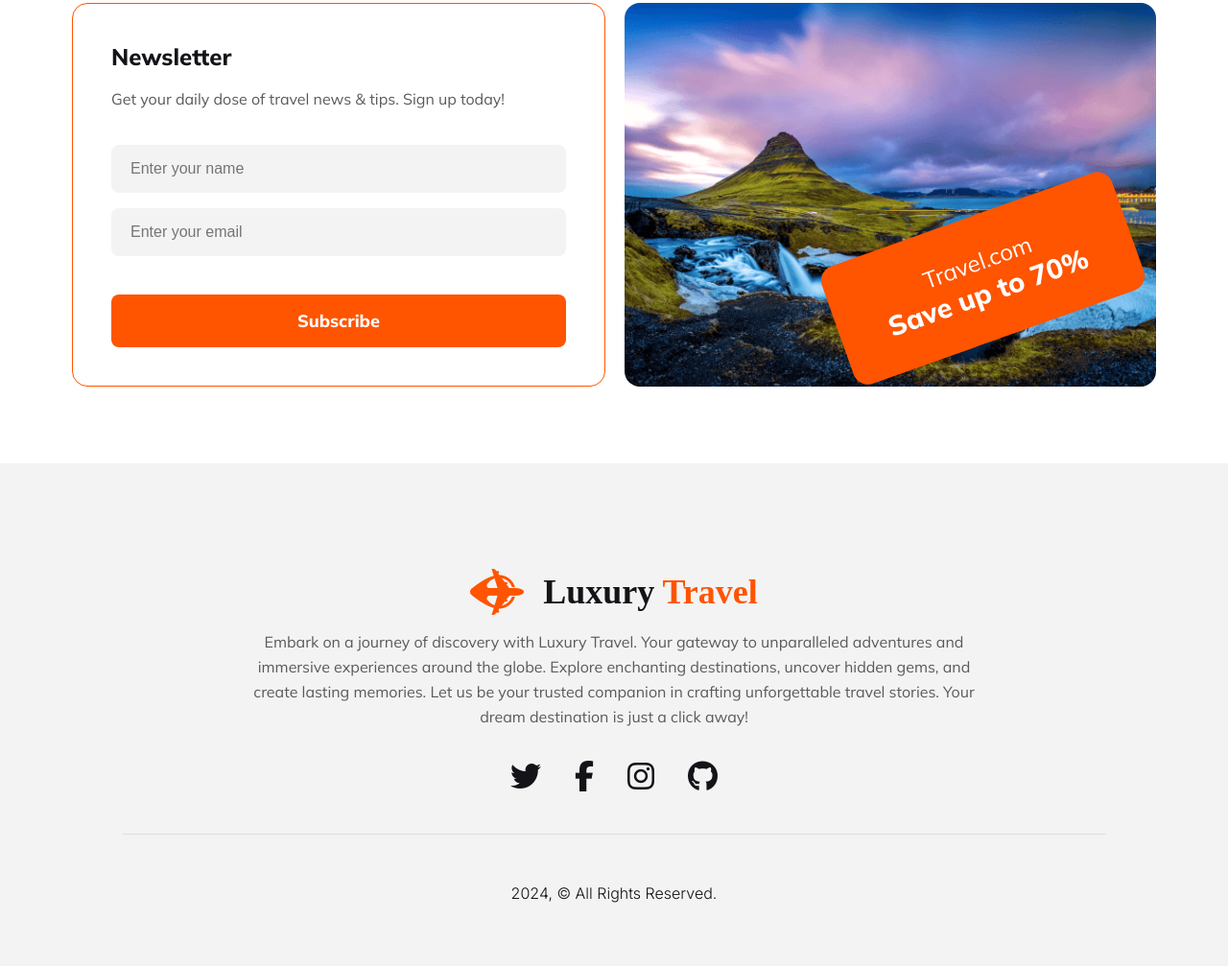
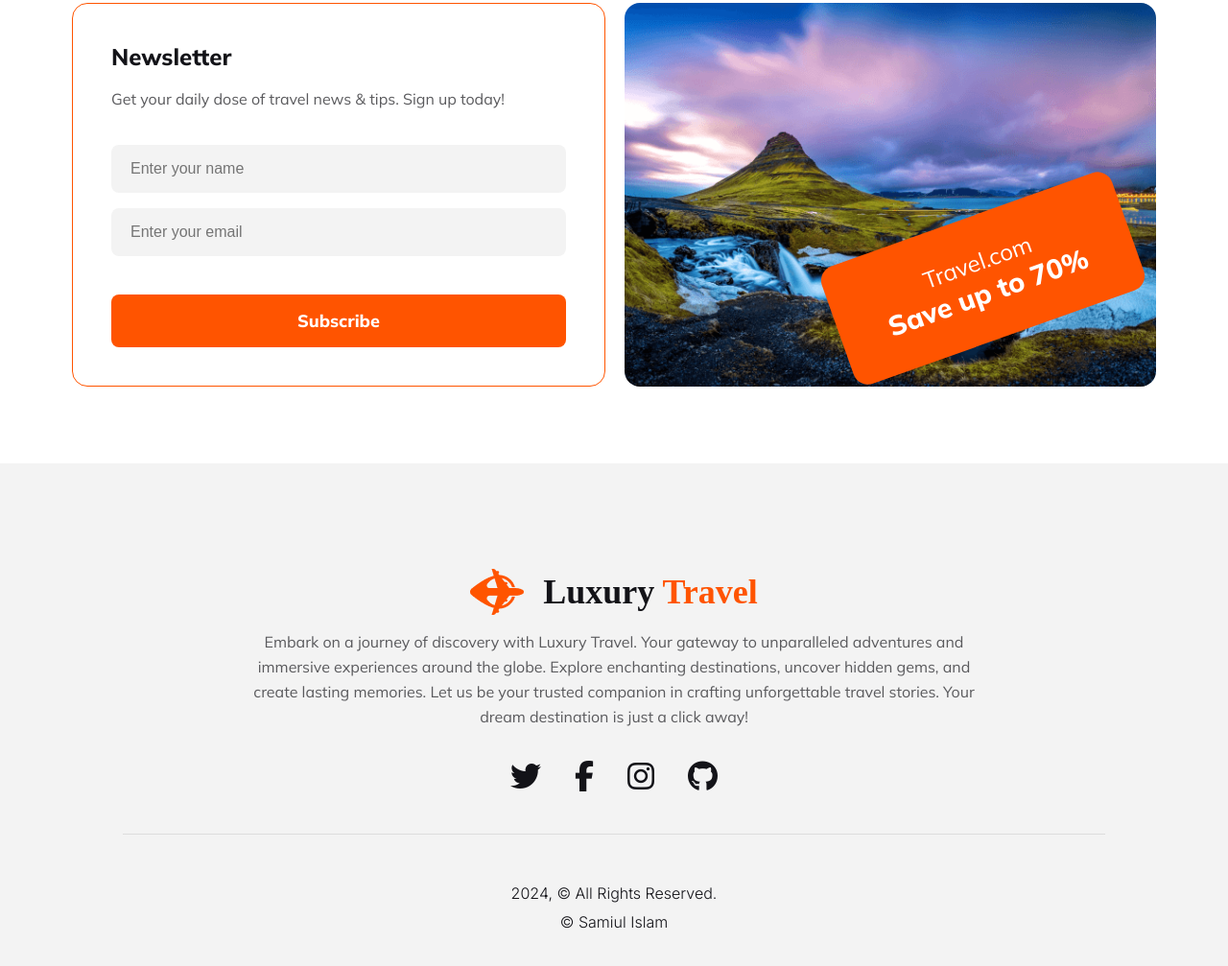
Before and after one commit to SamiulIslam007/luxury-travel, a plain HTML site: page index.html in a window 1280 px wide. Shown: the part 6569-7576 px from the top of the page at 96% size. Drawn offline with Linux system fonts and the light colour scheme.

Commit message:
Copy right edited

```diff
--- a/index.html
+++ b/index.html
@@ -426,6 +426,7 @@
       </div>
       <div class="footer-line"></div>
       <p class="copy-right">2024, &copy; All Rights Reserved.</p>
+      <p class="copy-right copy-right2">&copy; Samiul Islam</p>
     </footer>
   </body>
 </html>
--- a/styles/style.css
+++ b/styles/style.css
@@ -536,6 +536,9 @@ ul.social-icons li a {
   text-align: center;
   margin-top: 50px;
 }
+.copy-right2 {
+  margin-top: 10px;
+}
 /* responsive styles */
 
 /* for tablet */
```
